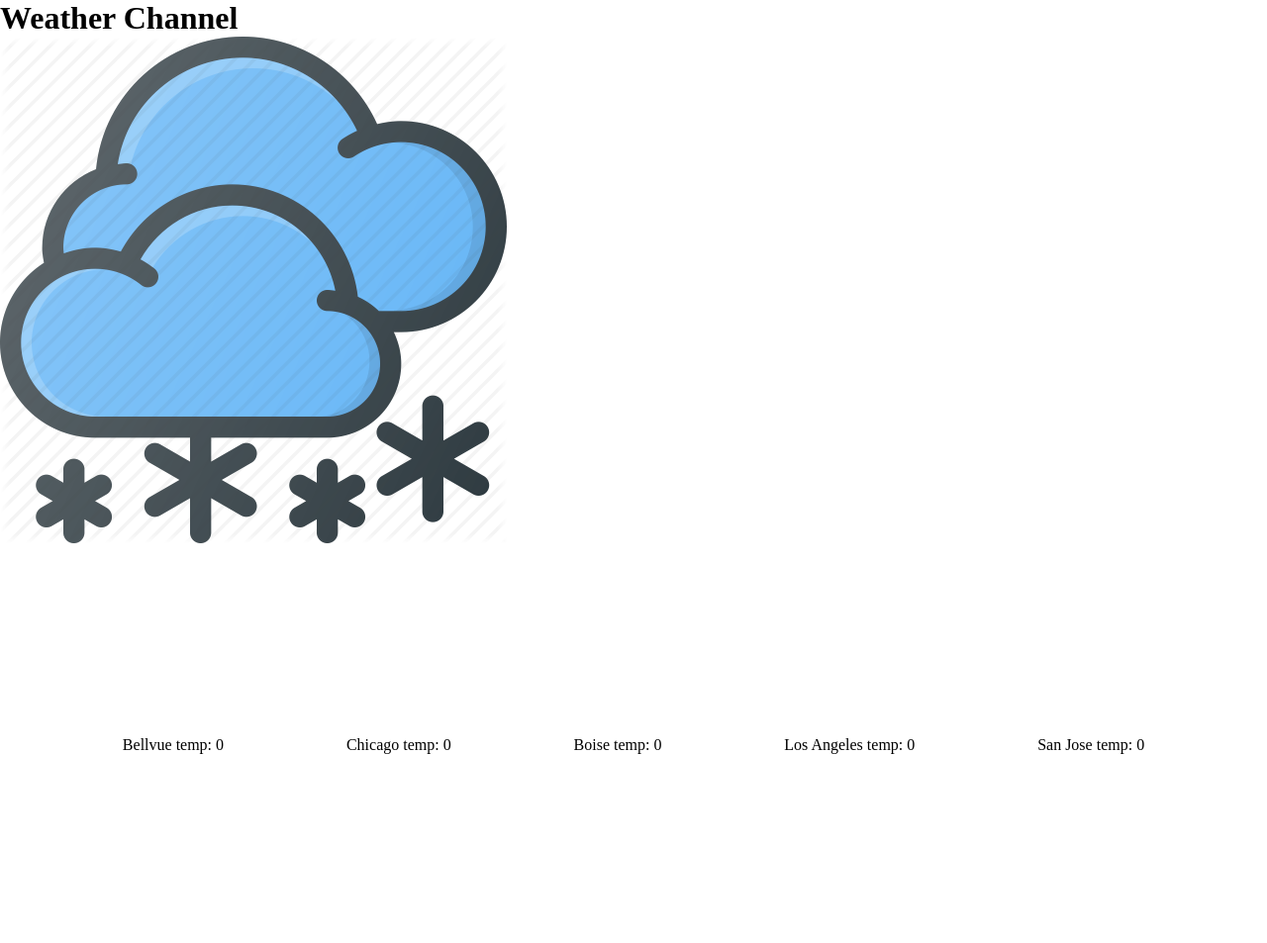
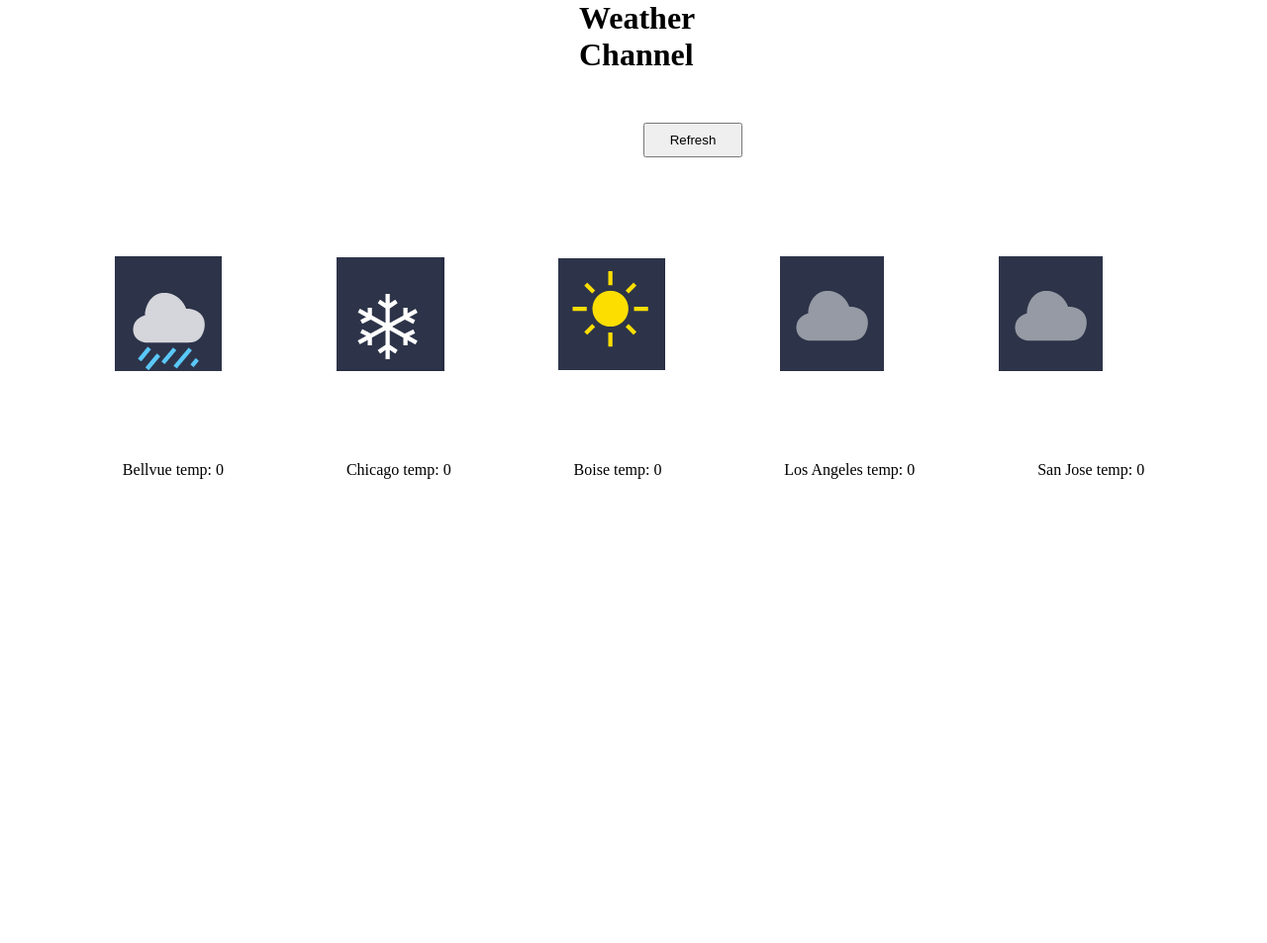
Before and after one commit to saeedghorbanim/weather_channel, a Flask app: page / in a window 1280 px wide. Shown: the whole page at 99% size. After the commit the page ends 484 px from the top, so only its background shows below. Run offline with Flask 2, Linux system fonts and the light colour scheme.

Commit message:
fixed pic input, working on pic change

```diff
--- a/flask_app/static/style.css
+++ b/flask_app/static/style.css
@@ -4,9 +4,41 @@
     box-sizing: border-box;
 }
 
+h1 {
+    margin: 0 585px;
+}
+
+button {
+    height:35px;
+    width: 100px;
+    margin: 50px 0 0 650px;
+}
+
 #locations {
     display: flex;
     justify-content:space-evenly;
     align-items: center;
-    height: 400px;
+    height: 200px;
 }
+
+#weather_images {
+    display: flex;
+    justify-content:space-evenly;
+    align-items: center;
+    margin-top: 100px;
+    margin-right: 50px;
+}
+
+#rainy{
+    /* height: 200px; */
+
+}
+
+#snowy{
+    /* height: 200px; */
+}
+
+#sunny{
+    /* height: 200px; */
+
+}
--- a/flask_app/static/weather_script.js
+++ b/flask_app/static/weather_script.js
@@ -18,8 +18,13 @@ function kelvinToFahrenheit (temp) {
     return Math.trunc(((temp - 273.15) * (9/5)) + 32);
 }
 
-function weatherPic (){
 
+function picChange(getWeather()) {
+    var image = document.getElementById('sunny');
+    if (getWeather() < 70){
+        image.src = "./static/cloudy.png";
+    }
 }
 
 console.log(getWeather());
+picChange();
--- a/flask_app/templates/index.html
+++ b/flask_app/templates/index.html
@@ -12,10 +12,16 @@
 
 <body>
     <h1>Weather Channel</h1>
+    <button>Refresh</button>
+
     <div id=weather_images>
-        <img src="./snowy.png" alt="rain photo">
+        <img src="./static/rainy.png" id= 'rainy' alt="rainy" onclick="picChange();">
+        <img src="./static/snowy.png" id= 'snowy' alt="snowy" onclick="picChange();">
+        <img src="./static/sunny.png" id= 'sunny' alt="sunny" onclick="picChange();">
+        <img src="./static/cloudy.png" id= 'cloudy' alt="cloudy" onclick="picChange();">
+        <img src="./static/cloudy.png" id= 'cloudy' alt="cloudy" onclick="picChange();">
+    </div>
 
-    </div>
     <div id='locations'>
         <p>Bellvue temp: <span id='bellvue'>0</span> </p>
         <p>Chicago temp: <span id='chicago'>0</span> </p>
@@ -23,6 +29,7 @@
         <p>Los Angeles temp: <span id='la'>0</span> </p>
         <p>San Jose temp: <span id='sj'>0</span> </p>
     </div>
+
 </body>
 
 </html>
```
Also changed, not shown: flask_app/static/cloudy.png (added), flask_app/static/rainy.png (added), flask_app/static/snowy.png (added), flask_app/static/sunny.png (added), flask_app/templates/rainy.png (deleted), flask_app/templates/snowy.png (deleted), flask_app/templates/sunny.png (deleted), 4 other files.
